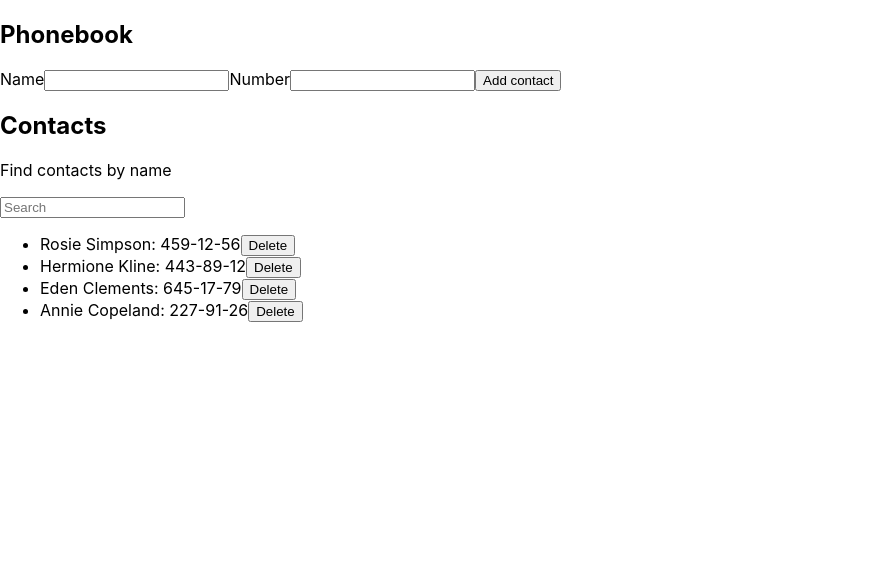
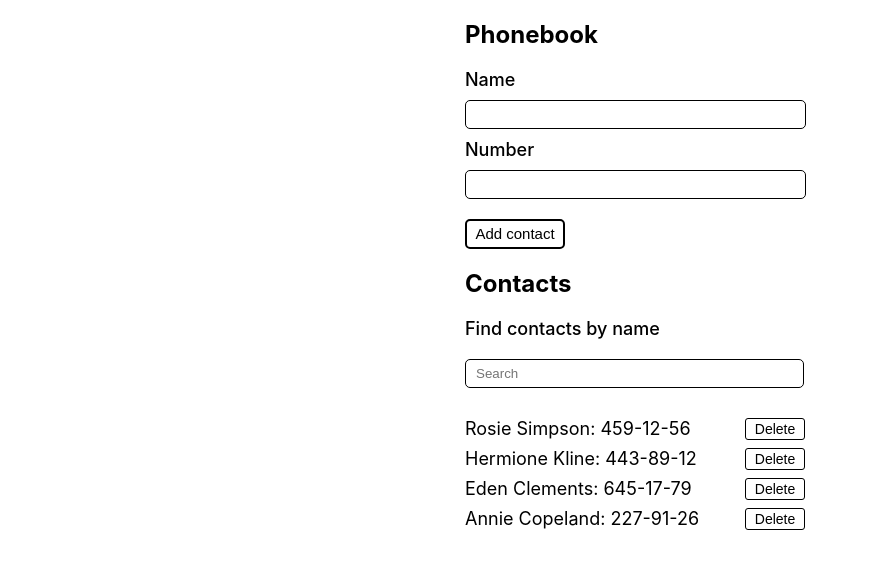
Before and after one commit to VitaliiLisnychenko/goit-react-hw-02-phonebook, a React (Create React App) app: page / in a window 1280 px wide. Shown: the top 568 px of the page, without its empty margins (0-869 px from the left). Built offline with nearby package versions, Linux system fonts and the light colour scheme.

Commit message:
some change & css

```diff
--- a/src/components/App.jsx
+++ b/src/components/App.jsx
@@ -38,8 +38,10 @@ export class App extends Component {
   };
 
   filterContacts = () => {
-    return this.state.contacts.filter(contact =>
-      contact.name.toLowerCase().includes(this.state.filter.toLowerCase())
+    return this.state.contacts.filter(
+      contact =>
+        contact.name.toLowerCase().match(this.state.filter.toLowerCase()) ||
+        contact.number.match(this.state.filter)
     );
   };
 
--- a/src/components/ContactForm/ContactForm.jsx
+++ b/src/components/ContactForm/ContactForm.jsx
@@ -1,3 +1,4 @@
+import css from './ContactForm.module.css';
 import { Component } from 'react';
 
 export class ContactForm extends Component {
@@ -37,27 +38,35 @@ export class ContactForm extends Component {
     return (
       <>
         <form onSubmit={this.handleSubmit}>
-          <label>
+          <label className={css.label}>
             Name
             <input
+              className={css.input}
               type="text"
               name="name"
+              title="Name may contain only letters, apostrophe, dash and spaces. For example Adrian, Jacob Mercer, Charles de Batz de Castelmore d'Artagnan"
+              pattern="^[a-zA-Zа-яА-Я]+(([' \-][a-zA-Zа-яА-Я ])?[a-zA-Zа-яА-Я]*)*$"
               required
               value={name}
               onChange={this.handleChange}
             />
           </label>
-          <label>
+          <label className={css.label}>
             Number
             <input
+              className={css.input}
               type="tel"
               name="number"
+              pattern="\+?\d{1,4}?[\-.\s]?\(?\d{1,3}?\)?[\-.\s]?\d{1,4}[\-.\s]?\d{1,4}[\-.\s]?\d{1,9}"
+              title="Phone number must be digits and can contain spaces, dashes, parentheses and can start with +"
               required
               value={number}
               onChange={this.handleChange}
             />
           </label>
-          <button type="submit">Add contact</button>
+          <button className={css.button} type="submit">
+            Add contact
+          </button>
         </form>
       </>
     );
--- /dev/null
+++ b/src/components/ContactForm/ContactForm.module.css
@@ -0,0 +1,25 @@
+.label {
+  font-size: 18px;
+  font-weight: 500;
+}
+.input {
+  width: 335px;
+  height: 25px;
+  margin-top: 10px;
+  margin-bottom: 10px;
+  border: solid 1px;
+  border-radius: 5px;
+}
+.button {
+  font-size: 15px;
+  margin-top: 10px;
+  width: 100px;
+  height: 30px;
+  background-color: transparent;
+  border-radius: 5px;
+  border: 2px solid black;
+  &:hover {
+    color: green;
+    border: 2px solid rgb(59, 198, 59);
+  }
+}
--- a/src/components/ContactItem/ContactItem.jsx
+++ b/src/components/ContactItem/ContactItem.jsx
@@ -1,10 +1,17 @@
+import css from './ContactItem.module.css';
+
 export const ContactItem = ({ id, name, number, onDelete }) => {
   return (
-    <>
+    <div className={css.contact}>
       {name}: {number}
-      <button type="button" onClick={() => onDelete(id)}>
+      <button
+        className={css.button}
+        type="button"
+        title={`Delete ${name}?`}
+        onClick={() => onDelete(id)}
+      >
         Delete
       </button>
-    </>
+    </div>
   );
 };
--- /dev/null
+++ b/src/components/ContactItem/ContactItem.module.css
@@ -0,0 +1,26 @@
+.contact {
+  display: flex;
+  justify-content: space-between;
+  align-items: center;
+  list-style: circle;
+  padding: 4px 0;
+
+  font-size: 18px;
+}
+.button {
+  width: 60px;
+  font-size: 14px;
+
+  display: flex;
+  justify-content: center;
+  align-items: center;
+  background-color: transparent;
+  border-radius: 3px;
+  padding: 2px;
+  margin-right: 10px;
+  border: 1px solid black;
+  &:hover {
+    color: rgb(220, 50, 50);
+    border-color: rgb(220, 50, 50);
+  }
+}
--- a/src/components/ContactList/ContactLIst.jsx
+++ b/src/components/ContactList/ContactLIst.jsx
@@ -1,8 +1,9 @@
 import { ContactItem } from 'components/ContactItem/ContactItem';
+import css from './ContactList.module.css';
 
 export const ContactList = ({ contacts, onDelete }) => {
   return (
-    <ul>
+    <ul className={css.list}>
       {contacts.map(({ id, name, number }) => (
         <li key={id}>
           <ContactItem
--- /dev/null
+++ b/src/components/ContactList/ContactList.module.css
@@ -0,0 +1,5 @@
+.list {
+  list-style: none;
+  padding: 0;
+  /* margin-left: 0; */
+}
--- a/src/components/FilterContacts/FilterContacts.jsx
+++ b/src/components/FilterContacts/FilterContacts.jsx
@@ -1,14 +1,19 @@
+import css from './FiterContacts.module.css';
+
 export const Filter = ({ filter, onChange }) => {
   return (
     <>
-      <p>Find contacts by name</p>
+      <label className={css.label}>
+        Find contacts by name
         <input
+          className={css.input}
           type="text"
           name="filter"
           value={filter}
           onChange={onChange}
           placeholder="Search"
         />
+      </label>
     </>
   );
 };
--- /dev/null
+++ b/src/components/FilterContacts/FiterContacts.module.css
@@ -0,0 +1,15 @@
+.label {
+  font-size: 18px;
+  font-weight: 500;
+}
+
+.input {
+  padding-left: 10px;
+  width: 325px;
+  height: 25px;
+  margin-top: 20px;
+  margin-bottom: 10px;
+  border: solid 1px;
+  border-radius: 5px;
+  /* font-size: 16px; */
+}
--- a/src/components/Section/Section.jsx
+++ b/src/components/Section/Section.jsx
@@ -1,7 +1,9 @@
+import css from './Section.module.css';
+
 export const Section = ({ title, children }) => {
   return (
-    <section>
-      <h2>{title}</h2>
+    <section className={css.section}>
+      <h2 className={css.title}>{title}</h2>
       {children}
     </section>
   );
--- /dev/null
+++ b/src/components/Section/Section.module.css
@@ -0,0 +1,7 @@
+.section {
+  margin: 0 auto;
+  width: 350px;
+}
+.title {
+  font-weight: 700;
+}
```
Lines whose indentation alone changed are shown as unchanged.
